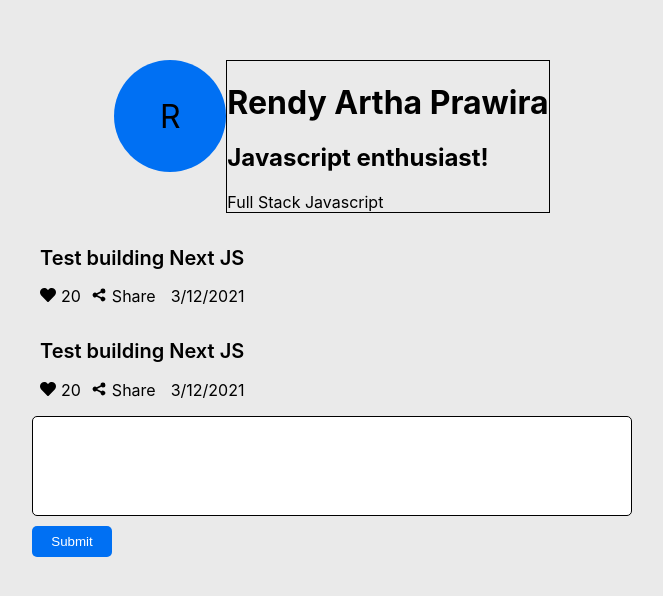
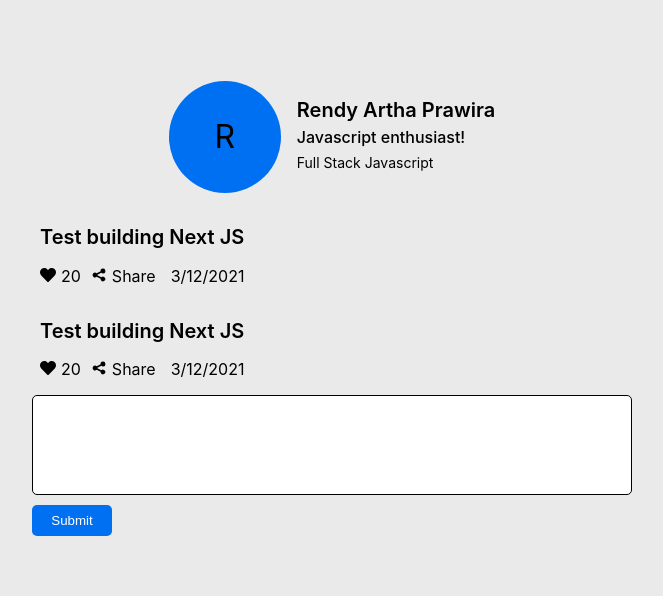
Before and after one commit to RendyArthaP/post-something, a Next.js app: page / in a window 1280 px wide. Shown: the part 112-708 px from the top of the page, without its empty margins (308-971 px from the left). Built offline with nearby package versions, Linux system fonts and the light colour scheme.

Commit message:
fixing bio component storybook

```diff
--- a/src/components/Bio/Bio.js
+++ b/src/components/Bio/Bio.js
@@ -15,13 +15,13 @@ const Bio = () => {
         </span>
       </div>
       <div className={styles.infoUser}>
-        <h1>
+        <span className={styles.userName}>
           {user.name}
-        </h1>
-        <h2>
+        </span>
+        <span className={styles.userDescription}>
           {user.description}
-        </h2>
-        <span>
+        </span>
+        <span className={styles.userJobs}>
           {user.jobs}
         </span>
       </div>
--- a/src/components/Bio/Bio.module.scss
+++ b/src/components/Bio/Bio.module.scss
@@ -14,16 +14,35 @@ $base-color: #0070f3;
   display: flex;
   justify-content: center;
   align-items: center;
-  margin-left: auto;
-  margin-right: auto;
   span {
     font-size: 2rem;
   }
 }
 
 .infoUser {
-  border: 1px solid black;
+  display: flex;
+  flex-direction: column;
+  justify-content: center;
+  margin-left: 1rem;
+  span {
+    margin-bottom: 5px;
+  }
 
+  .userName {
+    font-weight: 600;
+    font-size: 20px;
+  }
+
+  .userDescription {
+    font-weight: 500;
+    font-size: 16px;
+    margin-bottom: 7px;
+  }
+
+  .userJobs {
+    font-weight: 400;
+    font-size: 14px;
+  }
 }
 
 @media only screen and (max-width: 640px) {
@@ -31,5 +50,11 @@ $base-color: #0070f3;
     flex-direction: column;
     text-align: center;
   }
-
+  .avatarUser {
+    margin-left: auto;
+    margin-right: auto;
+  }
+  .infoUser {
+    margin-left: 0rem;
+  }
 }
```
